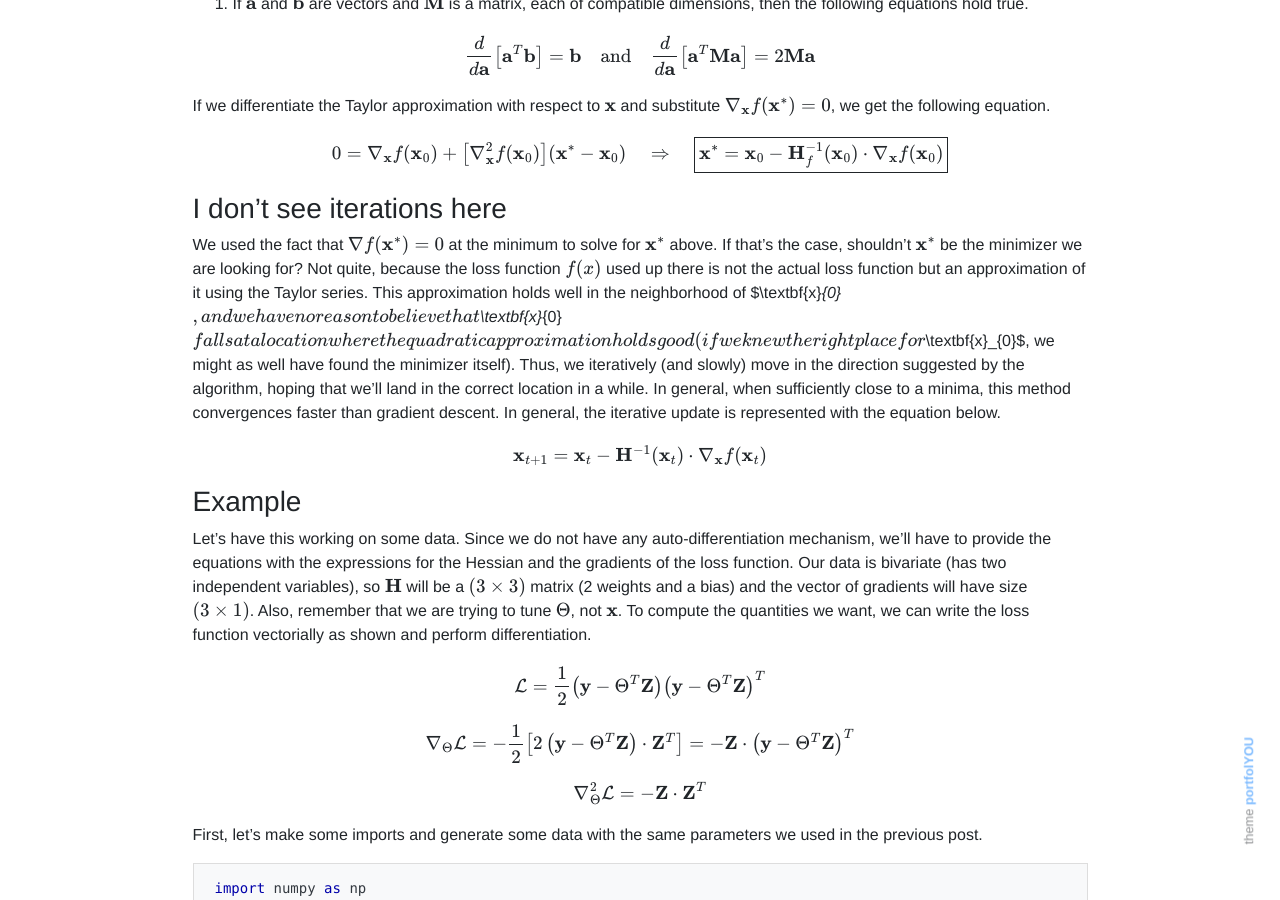
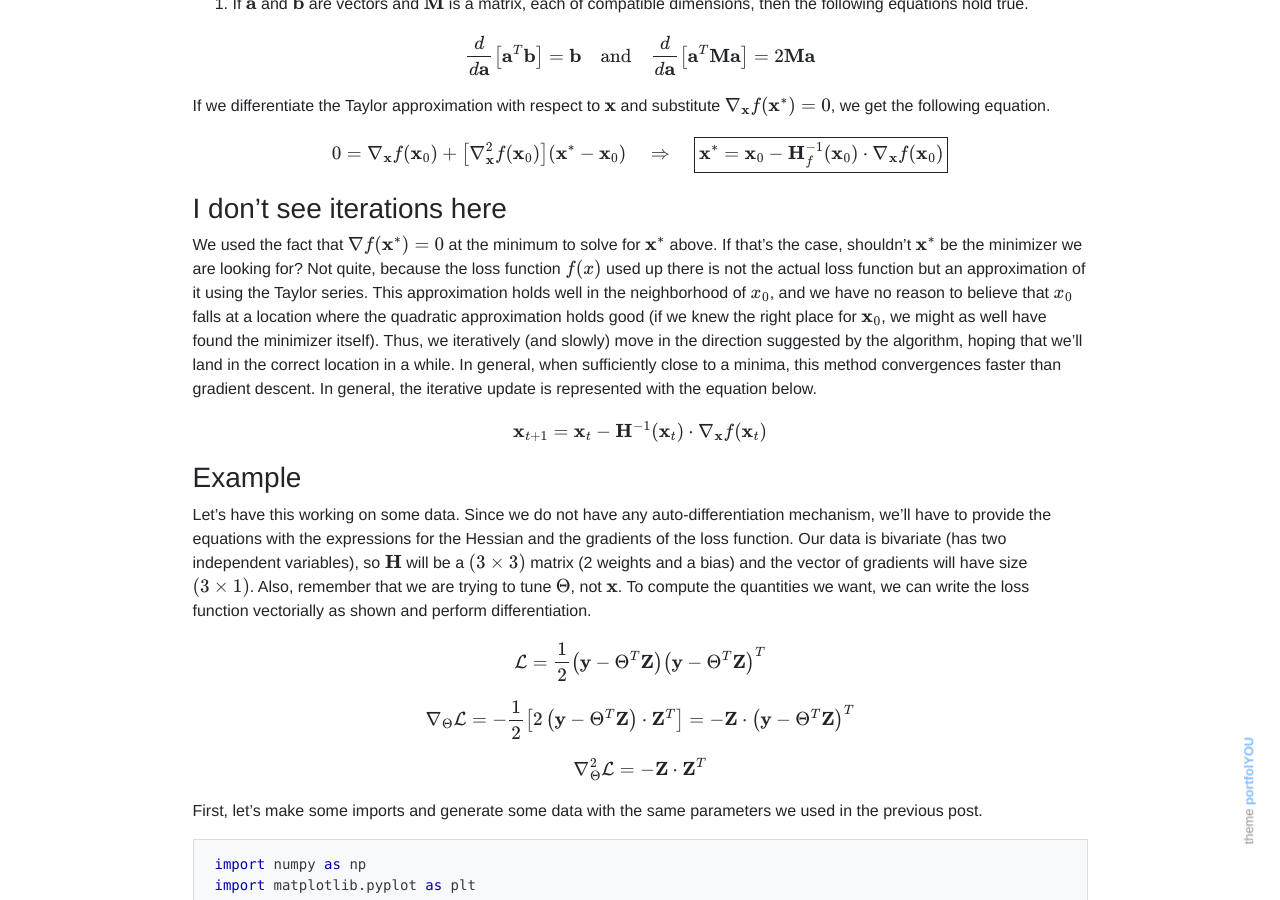
Before and after one commit to NishantPrabhu/nishantprabhu.github.io, a Jekyll site: the page built from _posts/2020-08-19-ml-second-order-methods.md, in a window 1280 px wide and 900 px high, scrolled down 2747 px. Built offline with Jekyll 4.4.1, drawn with Linux system fonts in a browser that asks for light colours; nearby versions of some CDN libraries; our own code applies the rules of GitHub Pages for plain Markdown files; formulas are drawn with MathJax 3; a script that is not in the unit is left out; some of the changed text lies outside the part shown.

Commit message:
ML 2 more mathjax resolved

```diff
--- a/_posts/2020-08-19-ml-second-order-methods.md
+++ b/_posts/2020-08-19-ml-second-order-methods.md
@@ -88,7 +88,7 @@ $$
 $$
 
 ### I don't see iterations here
-We used the fact that $\nabla f(\textbf{x}^{\ast})=0$ at the minimum to solve for $\textbf{x}^{\ast}$ above. If that's the case, shouldn't $\textbf{x}^{\ast}$ be the minimizer we are looking for? Not quite, because the loss function $f(x)$ used up there is not the actual loss function but an approximation of it using the Taylor series. This approximation holds well in the neighborhood of $\textbf{x}_{0}$, and we have no reason to believe that $\textbf{x}_{0}$ falls at a location where the quadratic approximation holds good (if we knew the right place for $\textbf{x}_{0}$, we might as well have found the minimizer itself). Thus, we iteratively (and slowly) move in the direction suggested by the algorithm, hoping that we'll land in the correct location in a while. In general, when sufficiently close to a minima, this method convergences faster than gradient descent. In general, the iterative update is represented with the equation below.
+We used the fact that $\nabla f(\textbf{x}^{\ast})=0$ at the minimum to solve for $\textbf{x}^{\ast}$ above. If that's the case, shouldn't $\textbf{x}^{\ast}$ be the minimizer we are looking for? Not quite, because the loss function $f(x)$ used up there is not the actual loss function but an approximation of it using the Taylor series. This approximation holds well in the neighborhood of $x_{0}$, and we have no reason to believe that $x_{0}$ falls at a location where the quadratic approximation holds good (if we knew the right place for $\textbf{x}_{0}$, we might as well have found the minimizer itself). Thus, we iteratively (and slowly) move in the direction suggested by the algorithm, hoping that we'll land in the correct location in a while. In general, when sufficiently close to a minima, this method convergences faster than gradient descent. In general, the iterative update is represented with the equation below.
 
 $$
 \textbf{x}_{t+1}=\textbf{x}_{t}-\textbf{H}^{-1}(\textbf{x}_{t})\cdot\nabla_{\textbf{x}}f(\textbf{x}_{t})
@@ -298,13 +298,13 @@ The best way to begin this story is probably with the **Secant Equation**. For s
     <img src="{{ site.url }}/assets/images/gradient_plot.png" alt="gradient curve" width="500"/>
 </p>
 
-Let $\textbf{B}$ be a matrix estimating the Hessian of our loss function. At iteration $k$, this matrix is deonted by $\textbf{B}_{k}$, when the set of parameters is $\textbf{x}_{k}$ and the gradient of the loss function is $\nabla f(\textbf{x}_{k})$. Then, the following approximation holds true.
+Let $\textbf{B}$ be a matrix estimating the Hessian of our loss function. At iteration $k$, this matrix is deonted by $B_{k}$, when the set of parameters is $x_{k}$ and the gradient of the loss function is $\nabla f(x_{k})$. Then, the following approximation holds true.
 
 $$
 \textbf{B}_{k+1}\left(\textbf{x}_{k+1}-\textbf{x}_{k}\right)=\nabla f(\textbf{x}_{k+1})-\nabla f(\textbf{x}_{k})
 $$
 
-For simplicity I will denote $\left(\textbf{x}_{k+1} - \textbf{x}_{k}\right) = \textbf{s}_{k}$ and $\left( \nabla f(\textbf{x}_{k+1}) - \nabla f(\textbf{x}_k) \right) = \textbf{y}_{k}$. This reduces our equation to this form:
+For simplicity I will denote $\left(x_{k+1} - x_{k}\right) = s_{k}$ and $\left( \nabla f(x_{k+1}) - \nabla f(x_k) \right) = \textbf{y}_{k}$. This reduces our equation to this form:
 
 $$
 \textbf{B}_{k+1}\textbf{s}_{k}=\textbf{y}_{k}
```
